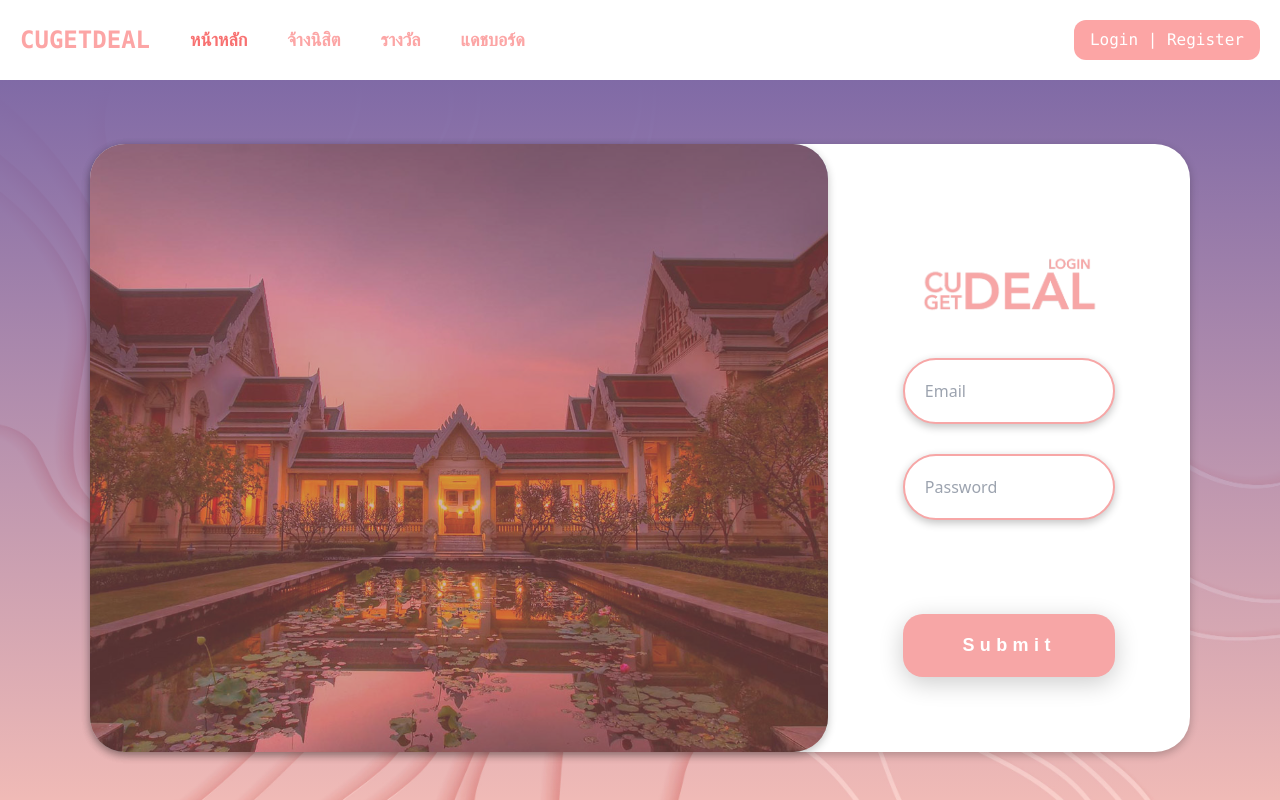
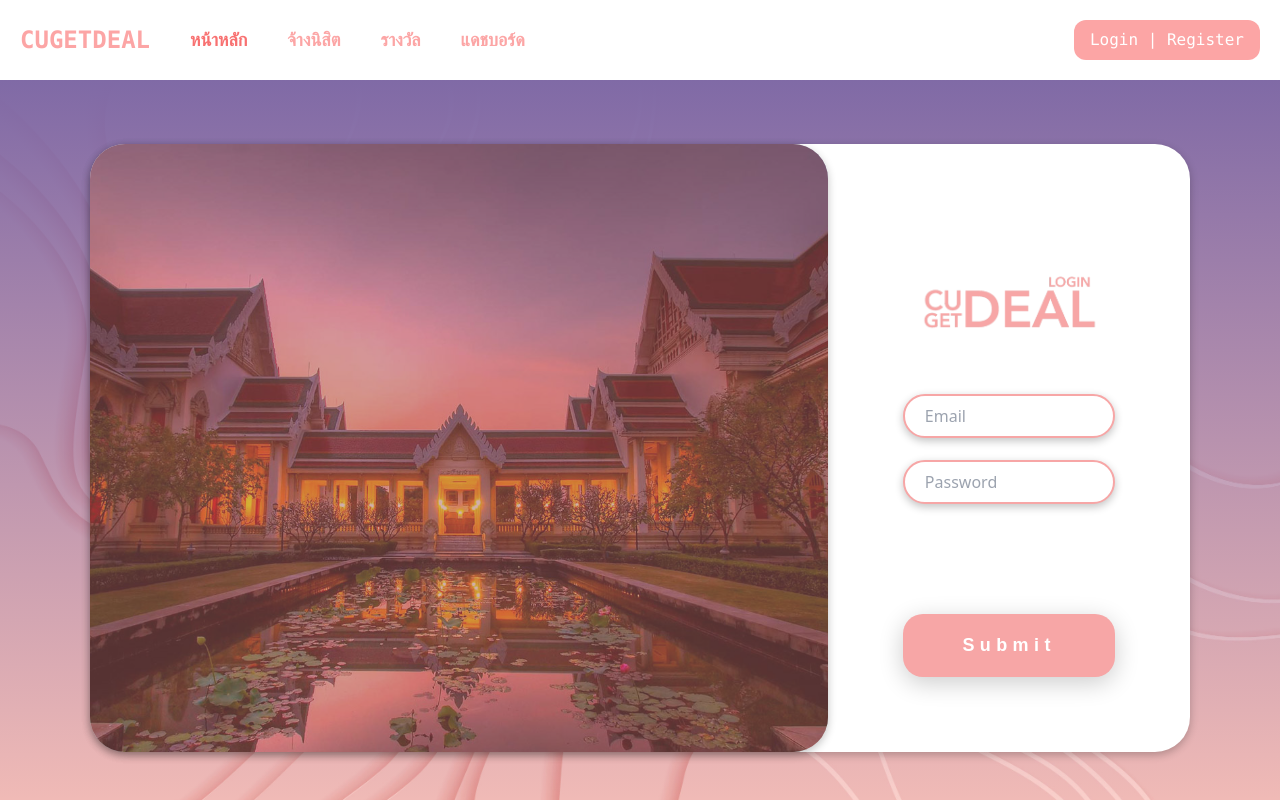
Before and after one commit to punchanabu/CUGETDEAL, a React (Create React App) app in the folder client/: page /login in a window 1280 px wide. Shown: the top 800 px of the page. Built offline with nearby package versions, Linux system fonts and the light colour scheme.

Commit message:
Login tsx again

```diff
--- a/client/src/page/Login/Login.tsx
+++ b/client/src/page/Login/Login.tsx
@@ -38,7 +38,7 @@ export default function Login() {
           <div id="logo"></div>
 
           <div id="sp-form">
-            <form onSubmit={handleSubmit}>
+            <form onSubmit={handleSubmit} id = "box-f">
               <label id="email_input">
                 <input
                   type="email"
@@ -48,8 +48,8 @@ export default function Login() {
                   onChange={(event) => setEmail(event.target.value)}
                 />
               </label>
-              <br />
-              <div id="pdz"></div>
+
+              {/* <div id="pdz"></div> */}
               <label id="password_input">
                 <input
                   type="password"
@@ -61,7 +61,7 @@ export default function Login() {
               </label>
               <br />
 
-              <div id="pdz"></div>
+              {/* <div id="pdz"></div> */}
               <div id = "ab">
               <div className="btn-sub">
                 <button type="submit" id="subbtn">
```
